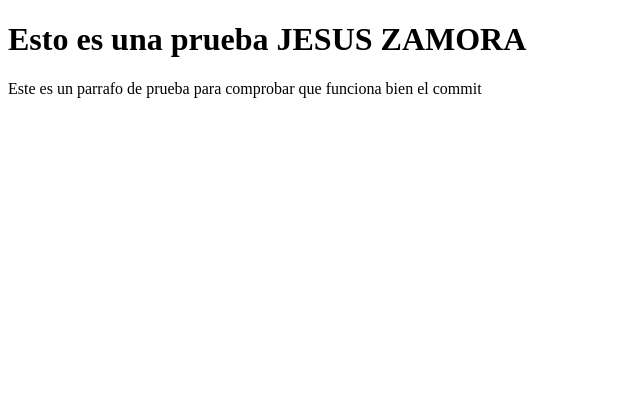
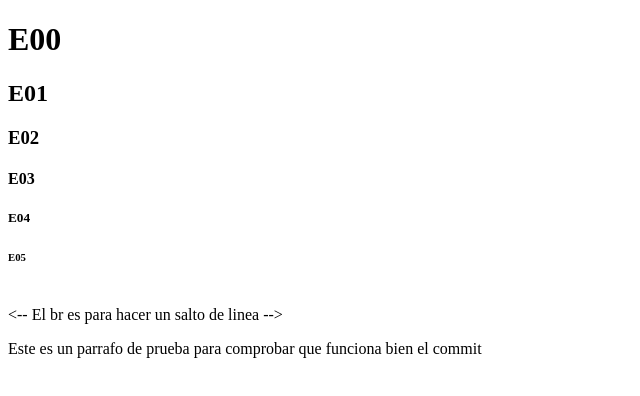
Before and after one commit to JesusZamoraC/Prueba, a plain HTML site: page index.html in a window 1280 px wide. Shown: the whole page, without its empty margins (0-640 px from the left). Drawn offline with Linux system fonts and the light colour scheme.

Commit message:
Elementos

```diff
--- a/index.html
+++ b/index.html
@@ -1,7 +1,14 @@
 <!DOCTYPE html>
 <html lang="en">
 
-<h1> Esto es una prueba JESUS ZAMORA</h1>
+<h1>E00</h1>
+<h2>E01</h2>
+<h3>E02</h3>
+<h4>E03</h4>
+<h5>E04</h5>
+<h6>E05</h6>
+
+<br> <-- El br es para hacer un salto de linea -->
+
 <p>Este es un parrafo de prueba para comprobar que funciona bien el commit</p>
-
 </html>
```
